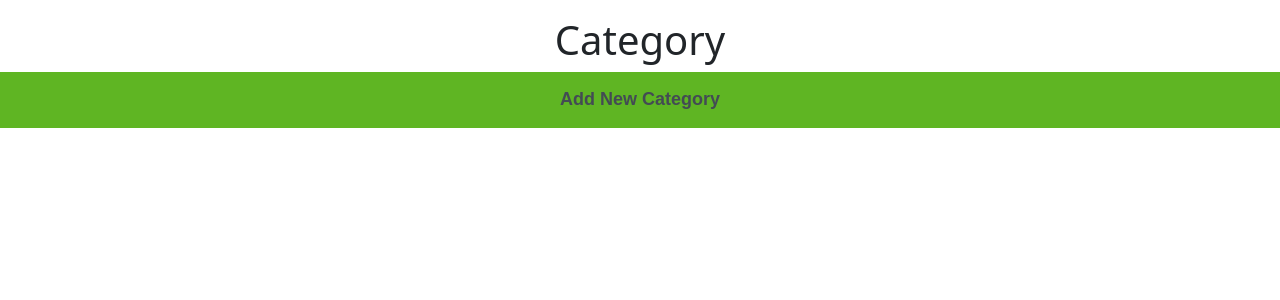
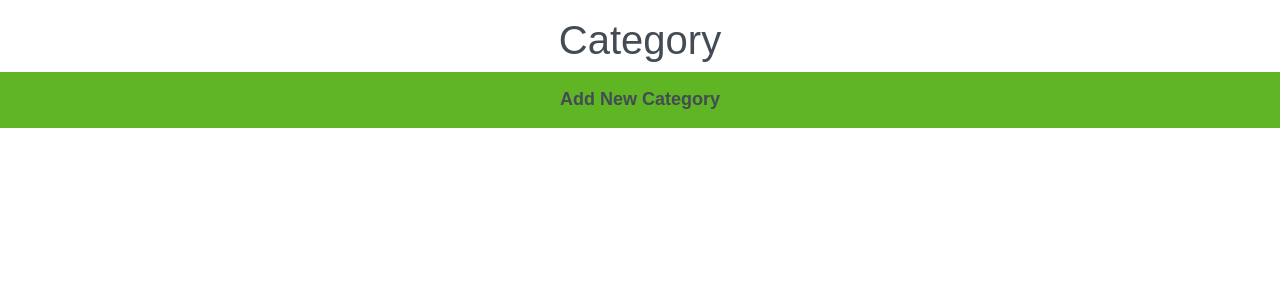
Before and after one commit to shuhad786/Budget-app, a Rails app: page / in a window 1280 px wide. Shown: the part 84-384 px from the top of the page. Run offline with Rails 7, Linux system fonts and the light colour scheme; the visitor is signed in with stand-in values (Sample User, id 1); data that the repository does not hold is empty; some libraries are stand-ins or nearby versions.

Commit message:
Update final styles

```diff
--- a/app/views/groups/index.html.erb
+++ b/app/views/groups/index.html.erb
@@ -1,6 +1,7 @@
 <% if user_signed_in? %>
-  <h1 class="text-center">Category</h1>
-
+  <div class="text-center font-bold">
+    <h1>Category</h1>
+  </div>
   <% @groups.each do |group| %>
     <div class="card d-flex m-5 p-3">
       <%= link_to group_path(group.id), class: "font-light" do %>
@@ -9,7 +10,7 @@
             <%= image_tag group.icon, class: "image-size m-3" %>
             <p class="font-light"><%= group.name %></p>
           </div>
-            <p class="font-light ms-5">Amount: $<%= group.total%></p>
+          <p class="font-light ms-5">Total Amount: $<%= group.total%></p>
         </div>
       <% end %>
       <%= button_to group_path(id: group.id), method: :delete, data: { turbo: false }, class: 'ms-4 icon-trash font-light' do %>
--- a/app/views/groups/new.html.erb
+++ b/app/views/groups/new.html.erb
@@ -13,7 +13,7 @@
     <div class="d-flex flex-column">
       <%= form.submit "Save", class: "link font-light mb-5 mt-3" %>
       <%= link_to groups_path do %>
-        <i class="fa-solid fa-angle-left icon-back mb-3"></i>
+        <i class="fa-solid fa-angle-left icon-back-form mb-3"></i>
       <% end %>
     </div>
   <% end %>
--- a/app/views/groups/show.html.erb
+++ b/app/views/groups/show.html.erb
@@ -14,7 +14,7 @@
       <%= image_tag @group.icon, class: "image-size m-3" %>
       <p class="font-light ms-3"><%= @group.name %></p>
     </div>
-    <p class="font-light me-3">Total Transactions: $<%= @group.total %></p>
+    <p class="font-light me-3">Total Amount: $<%= @group.total %></p>
   </div>
 </div>
 
@@ -23,7 +23,7 @@
 </div>
 
 <% if @entities.empty? %>
-  <p>nothing here</p>
+  <p class="font-light text-center">No Transactions made</p>
 <% else %>
   <% @entities.each do |entity| %>
     <div class="card m-5">
@@ -39,5 +39,5 @@
 <% end %>
 
 <div class="row">
-  <%= link_to "create", new_group_entity_path(group_id: @group.id), class:"link font-light" %>
+  <%= link_to "Add new Transaction", new_group_entity_path(group_id: @group.id), class:"link font-light" %>
 </div>
--- a/app/views/layouts/_nav.html.erb
+++ b/app/views/layouts/_nav.html.erb
@@ -1,7 +1,7 @@
 <div class="nav navbar main-color">
-  <i class="fa-solid fa-bars ms-5"></i>
-  <h1 class="Savvy ms-5">SAVVY</h1>
   <% if user_signed_in? %>
+    <i class="fa-solid fa-bars ms-5"></i>
+    <h1 class="Savvy ms-5">SAVVY</h1>
     <%= button_to 'Sign out', destroy_user_session_path(@user), method: :delete, data: { turbo: false }, class: 'btn btn-danger font-light me-5' %>
   <% end %>
 </div>
--- a/app/views/layouts/application.html.erb
+++ b/app/views/layouts/application.html.erb
@@ -15,7 +15,7 @@
   <% if user_signed_in? || current_page?(new_user_session_path) || current_page?(new_user_registration_path) %>
       <%= render partial: 'layouts/nav' %>
     <% end %>
-    <p class="notice"><%= notice %></p>
+    <p class="notice font-light"><%= notice %></p>
     <%= yield %>
   </body>
 </html>
```
Lines whose indentation alone changed are shown as unchanged.
